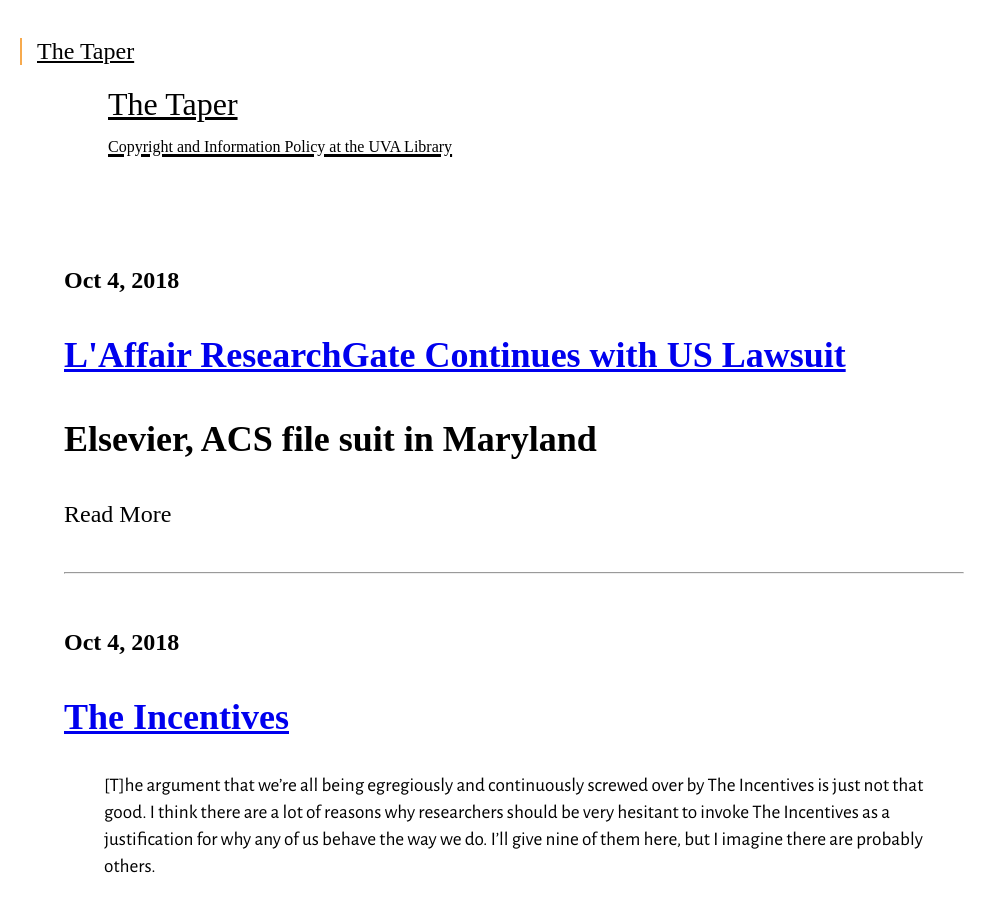
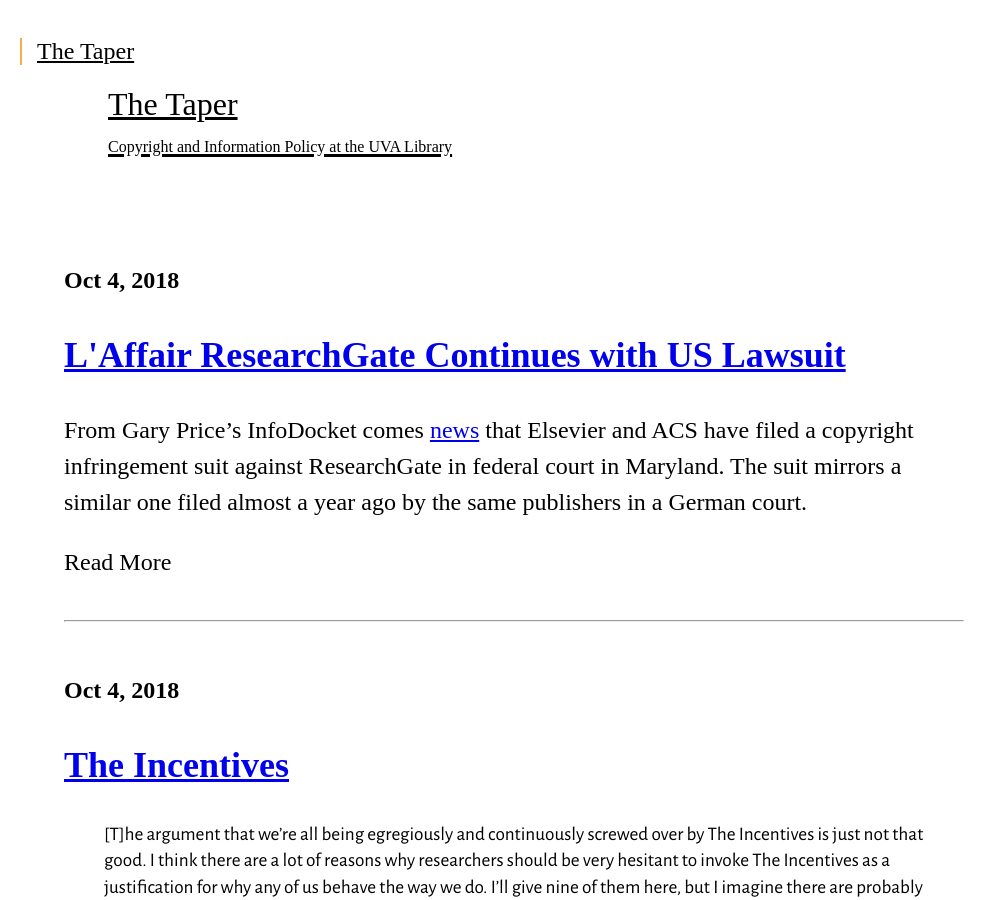
Before and after one commit to uvalib/thetaper, a Jekyll site: the page built from index.html, in a window 1280 px wide and 900 px high. Shown: the whole window, without its empty margins (0-1007 px from the left). Built offline with Jekyll 4.4.1, drawn with Linux system fonts in a browser that asks for light colours; some web fonts are replaced; comment, search, counter and statistics services are not loaded.

Commit message:
Create 2018-10-04-l-affair-researchgate-continues-with-us-lawsuit.md

```diff
--- a/_posts/2018-10-04-l-affair-researchgate-continues-with-us-lawsuit.md
+++ b/_posts/2018-10-04-l-affair-researchgate-continues-with-us-lawsuit.md
@@ -5,9 +5,7 @@
 date: '2018-10-04 09:19 -0400'
 title: L'Affair ResearchGate Continues with US Lawsuit
 ---
-## Elsevier, ACS file suit in Maryland
-
-From Gary Price comes [news](https://www.infodocket.com/2018/10/03/american-chemical-society-acs-and-elsevier-file-copyright-infringement-lawsuit-in-u-s-vs-researchgate/) that Elsevier and ACS have filed a copyright infringement suit against ResearchGate in federal court in Maryland. The suit mirrors a similar one filed almost a year ago by the same publishers in a German court.
+From Gary Price's InfoDocket comes [news](https://www.infodocket.com/2018/10/03/american-chemical-society-acs-and-elsevier-file-copyright-infringement-lawsuit-in-u-s-vs-researchgate/) that Elsevier and ACS have filed a copyright infringement suit against ResearchGate in federal court in Maryland. The suit mirrors a similar one filed almost a year ago by the same publishers in a German court.
 
 These lawsuits draw back the curtain on the fundamental nasty truth about academic publishing: it's a billion-dollar industry built on thwarting researchers' most basic expectations and desires about their own rights (and others') to share knowledge. Researchers need to understand both of these things—the billion dollar part because keeping knowledge under wraps is the key to extracting monopoly profits from university budgets, and the misallignment with scholarly values part because researchers themselves are victims as well as accomplices in this broken system.
 
```
